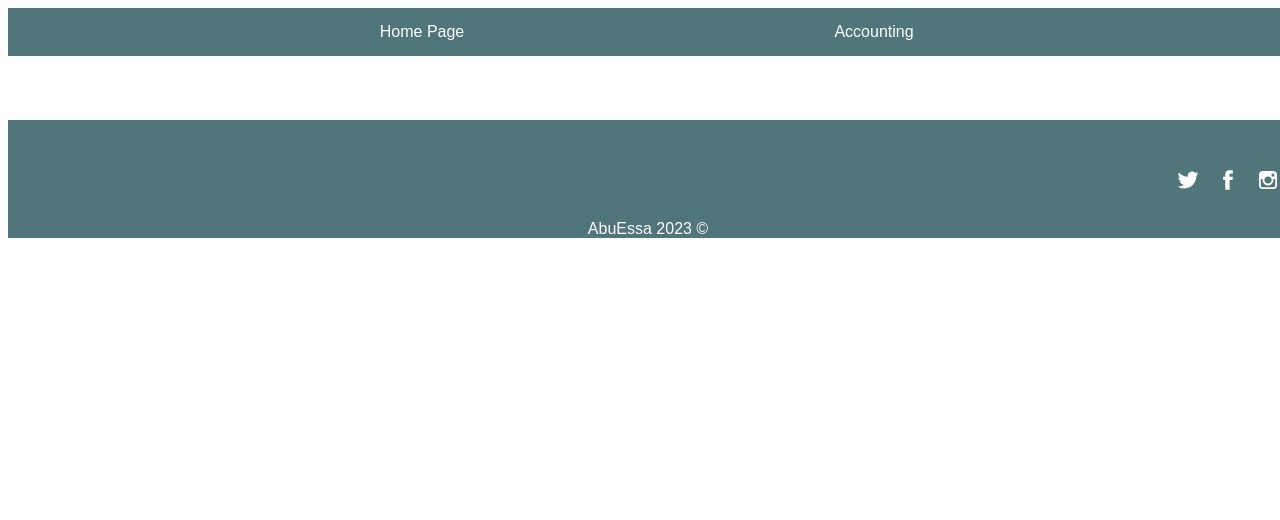
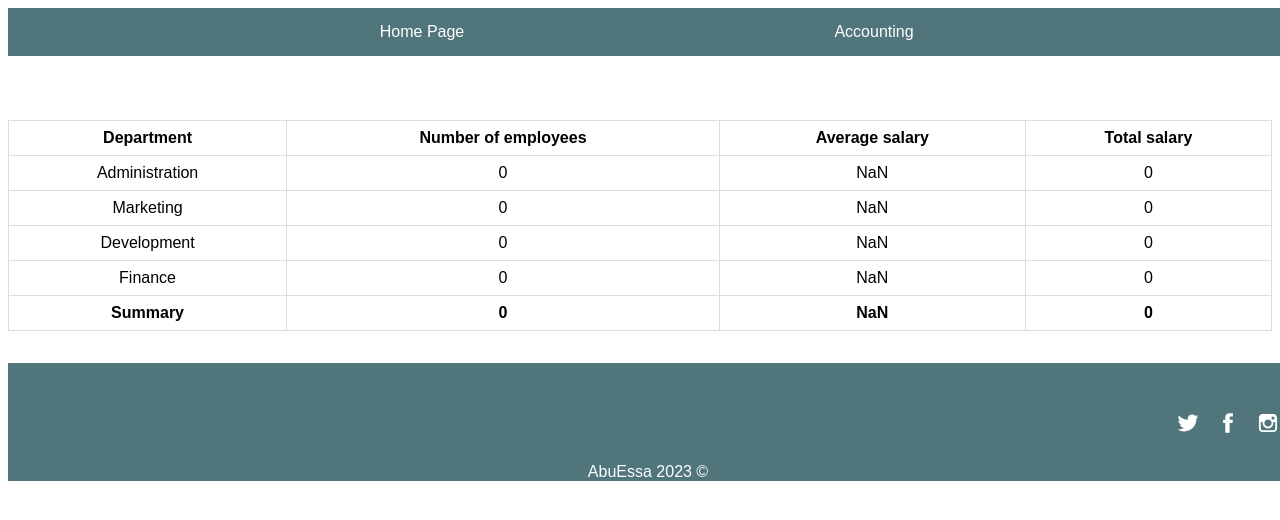
Before and after one commit to MohammedAbuEssa/HR-management-system, a plain HTML site: page accounting.html in a window 1280 px wide. Drawn offline with Linux system fonts and the light colour scheme.

Commit message:
localStorage Add

```diff
--- a/accounting.html
+++ b/accounting.html
@@ -18,7 +18,40 @@
 
         </div>
     </header>
+    <main>
+        <section>
+            <table>
+                <thead>
+                    <tr>
+                        <th>Department</th>
+                        <th>Number of employees</th>
+                        <th>Average salary</th>
+                        <th>Total salary</th>
+                    </tr>
+                </thead>
+                <tbody>
+                    <tr id="firstRow">
+                        <td>Administration</td>
+                    </tr>
+                    <tr id="seRow">
+                        <td>Marketing</td>
+                    </tr>
+                    <tr id="thRow">
+                        <td>Development</td>
+                    </tr>
+                    <tr id="fuRow">
+                        <td>Finance</td>
+                    </tr>
+                </tbody>
+                <tfoot>
+                    <tr id="footer">
+                        <td>Summary</td>
+                    </tr>
+                </tfoot>
+            </table>
 
+        </section>
+    </main>
     <footer>
         <div class="center-fotter-list">
             <ul>
@@ -47,7 +80,7 @@
         </div>
         <p id="fotter-copy">AbuEssa 2023 ©</p>
     </footer>
-
+    <script type="module" src="./accounting.js"></script>
 </body>
 
 </html>
--- /dev/null
+++ b/accounting.js
@@ -0,0 +1,116 @@
+import { employees,Employee } from "./app.js";
+
+
+let tr1=document.getElementById("firstRow");
+let tr2=document.getElementById("seRow");
+let tr3=document.getElementById("thRow");
+let tr4=document.getElementById("fuRow");
+let tr5=document.getElementById("footer");
+
+
+function departmentEmployeesNum(departmentName) {
+    let sum=0;
+    for (let i = 0; i < employees.length; i++) {
+        if (employees[i].department==departmentName) {
+            sum++;
+        }
+
+    }
+    console.log(sum);
+    return sum;
+}
+
+function departmentSalaryAvg(departmentName) {
+    let salaryAvg=0;
+    let sum=0;
+    for (let i = 0; i < employees.length; i++) {
+        if (employees[i].department==departmentName) {
+            salaryAvg+=employees[i].salary;
+            sum++;
+        }
+
+    }
+    salaryAvg=salaryAvg/sum;
+
+    return salaryAvg;
+}
+
+function departmentSalaryTotal(departmentName) {
+    let salaryTotal=0;
+    let sum=0;
+    for (let i = 0; i < employees.length; i++) {
+        if (employees[i].department==departmentName) {
+            salaryTotal+=employees[i].salary;
+            sum++;
+        }
+
+    }
+    return salaryTotal;
+}
+
+
+
+//  Employee.prototype.tableRender= function(){
+// Administration
+const numOfAdTeam=document.createElement("td");
+numOfAdTeam.textContent= departmentEmployeesNum("Administration");
+tr1.appendChild(numOfAdTeam);
+
+const salaryAvgAd=document.createElement("td");
+salaryAvgAd.textContent= departmentSalaryAvg("Administration");
+tr1.appendChild(salaryAvgAd);
+
+const salaryTotalAd=document.createElement("td");
+salaryTotalAd.textContent= departmentSalaryTotal("Administration");
+tr1.appendChild(salaryTotalAd);
+//Marketing
+const numOfMaTeam=document.createElement("td");
+numOfMaTeam.textContent= departmentEmployeesNum("Marketing");
+tr2.appendChild(numOfMaTeam);
+
+const salaryAvgMa=document.createElement("td");
+salaryAvgMa.textContent= departmentSalaryAvg("Marketing");
+tr2.appendChild(salaryAvgMa);
+
+const salaryTotalMa=document.createElement("td");
+salaryTotalMa.textContent= departmentSalaryTotal("Marketing");
+tr2.appendChild(salaryTotalMa);
+//Development
+const numOfDeTeam=document.createElement("td");
+numOfDeTeam.textContent= departmentEmployeesNum("Development");
+tr3.appendChild(numOfDeTeam);
+
+const salaryAvgDe=document.createElement("td");
+salaryAvgDe.textContent= departmentSalaryAvg("Development");
+tr3.appendChild(salaryAvgDe);
+
+const salaryTotalDe=document.createElement("td");
+salaryTotalDe.textContent= departmentSalaryTotal("Development");
+tr3.appendChild(salaryTotalDe);
+//Finance
+const numOfFiTeam=document.createElement("td");
+numOfFiTeam.textContent= departmentEmployeesNum("Finance");
+tr4.appendChild(numOfFiTeam);
+
+const salaryAvgFi=document.createElement("td");
+salaryAvgFi.textContent= departmentSalaryAvg("Finance");
+tr4.appendChild(salaryAvgFi);
+
+const salaryTotalFi=document.createElement("td");
+salaryTotalFi.textContent= departmentSalaryTotal("Finance");
+tr4.appendChild(salaryTotalFi);
+//Footer
+const numOfTeam=document.createElement("td");
+numOfTeam.textContent=departmentEmployeesNum("Administration")+ departmentEmployeesNum("Marketing")+departmentEmployeesNum("Development")+departmentEmployeesNum("Finance");
+tr5.appendChild(numOfTeam);
+
+const salaryAvgTeam=document.createElement("td");
+salaryAvgTeam.textContent=departmentSalaryAvg("Administration")+ departmentSalaryAvg("Marketing")+departmentSalaryAvg("Development")+departmentSalaryAvg("Finance");
+tr5.appendChild(salaryAvgTeam);
+
+const salaryTotalTeam=document.createElement("td");
+salaryTotalTeam.textContent=departmentSalaryTotal("Administration")+ departmentSalaryTotal("Marketing")+departmentSalaryTotal("Development")+departmentSalaryTotal("Finance");
+tr5.appendChild(salaryTotalTeam);
+//  }
+
+console.log(employees);
--- a/app.js
+++ b/app.js
@@ -1,12 +1,13 @@
 "use strict"
-let employees=[];
+export let employees=[];
 let header=document.getElementById("h3");
 let div1E1=document.getElementById("card");
 let myForm=document.getElementById("employeeForm");
 
 
 
-function Employee(fullName,department,level,imageURL,){
+
+export function Employee(fullName,department,level,imageURL,){
 this.salary=0;
 this.id=0;
 this.fullName=fullName;
@@ -19,7 +20,11 @@ employees.push(this);
 let netSalary=this.salary/7.5;
 }
 
-myForm.addEventListener('submit',handleSubmit);
+
+if (myForm) {
+    myForm.addEventListener('submit',handleSubmit);
+}
+
 
 function handleSubmit(event) {
     event.preventDefault();
@@ -30,6 +35,8 @@ function handleSubmit(event) {
     console.log(employeeLev);
     let employeeNew= new Employee(employeeName,employeeDep,employeeLev,employeeImg);
 employeeNew.render();
+// employeeNew.tableRender();
+saveData(employees);
 }
 
 
@@ -66,11 +73,37 @@ case "Mid-Senior":
 function headerRender() {
     const h3E1=document.createElement("h3");
     h3E1.textContent=`HR-management-system`;
-    header.appendChild(h3E1);
+    if (header) {
+        header.appendChild(h3E1);
+    }
+
 
 }
 
 headerRender();
+
+function saveData(data) {
+    // localStorage.setItem("employees",employees);  Worng
+    let stringifyData=JSON.stringify(data);
+    localStorage.setItem("employees",stringifyData);
+}
+
+function getData() {
+   let retriveData= localStorage.getItem("employees");
+   let arrayData=JSON.parse(retriveData);
+
+if (arrayData != null) {
+    for (let i = 0; i < arrayData.length; i++) {
+        new Employee(arrayData[i].fullName,arrayData[i].department,arrayData[i].level,arrayData[i].imageURL);
+        employees[i].render();
+
+    }
+}
+
+
+
+
+}
 
 Employee.prototype.render=function(){
 
@@ -78,25 +111,39 @@ Employee.prototype.render=function(){
 // div1E1.style.display="flex";
 // div1E1.style.flexWrap="wrap";
 // div1E1.style.flexDirection="column";
-div1E1.style.backgroundColor="#50757a";
+if (div1E1) {
+    div1E1.style.backgroundColor="#50757a";
+}
+
 
 
 const imgE1=document.createElement("img");
 imgE1.src=this.imageURL;
 imgE1.style.height="10em";
 imgE1.style.borderRadius="50%";
+if (div1E1) {
+    div1E1.appendChild(imgE1);
+}
 
-div1E1.appendChild(imgE1);
     const employeeInfo=document.createElement("h4");
     employeeInfo.textContent= `Name: ${this.fullName} - ID: ${this.id}`;
-    div1E1.appendChild(employeeInfo);
+    if (div1E1) {
+        div1E1.appendChild(employeeInfo);
+    }
+
     // const brE1=document.createElement("br");
     // div1E1.appendChild(brE1);
     const employeeInfo2=document.createElement("h4");
     employeeInfo2.textContent= `Department: ${this.department} - Level: ${this.level} ${this.salary}`;
-    div1E1.appendChild(employeeInfo2);
+    if (div1E1) {
+        div1E1.appendChild(employeeInfo2);
+    }
+
 
 }
+
+
+
 
 
 // let ghazi= new Employee(1000,'Ghazi Samer','Administration','Senior',"./assets/img_avatar.png");
@@ -117,16 +164,7 @@ for (let index = 0; index < employees.length; index++) {
 }
 
 
-
-
-
-
-
-
-
-
-
-
+getData();
 
 
 
--- a/styles/style.css
+++ b/styles/style.css
@@ -127,3 +127,22 @@ a:hover {
 #employeeForm {
     color: black;
 }
+
+
+table {
+    font-family: arial, sans-serif;
+    border-collapse: collapse;
+    width: 100%;
+    margin-bottom: 2em;
+}
+
+td,
+th {
+    border: 1px solid #dddddd;
+    text-align: center;
+    padding: 8px;
+}
+
+#footer {
+    font-weight: bold;
+}
```
Also changed, not shown: index.html (+1 -1 lines), 1 other file.
